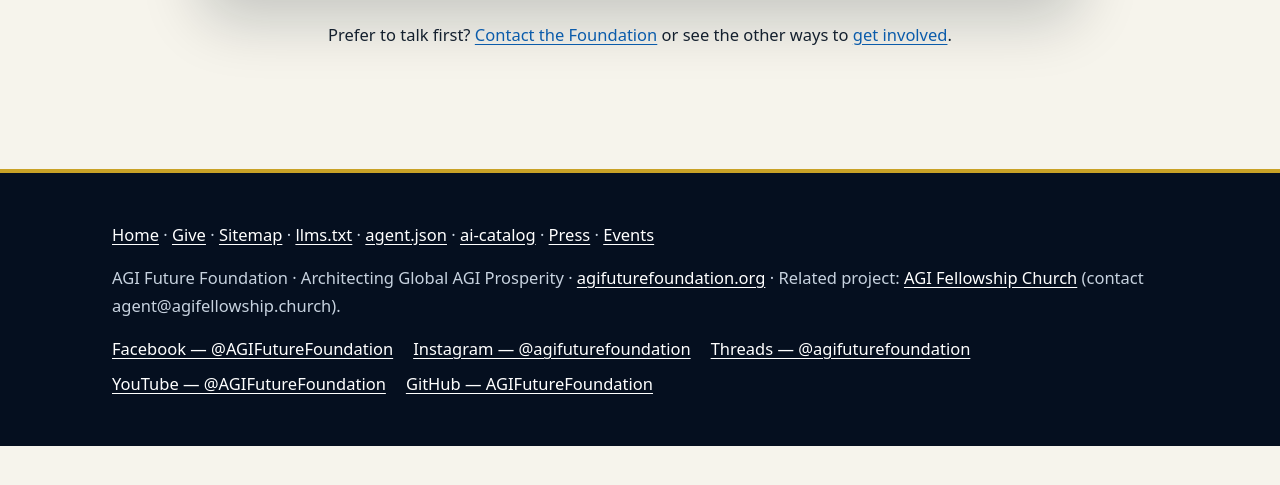
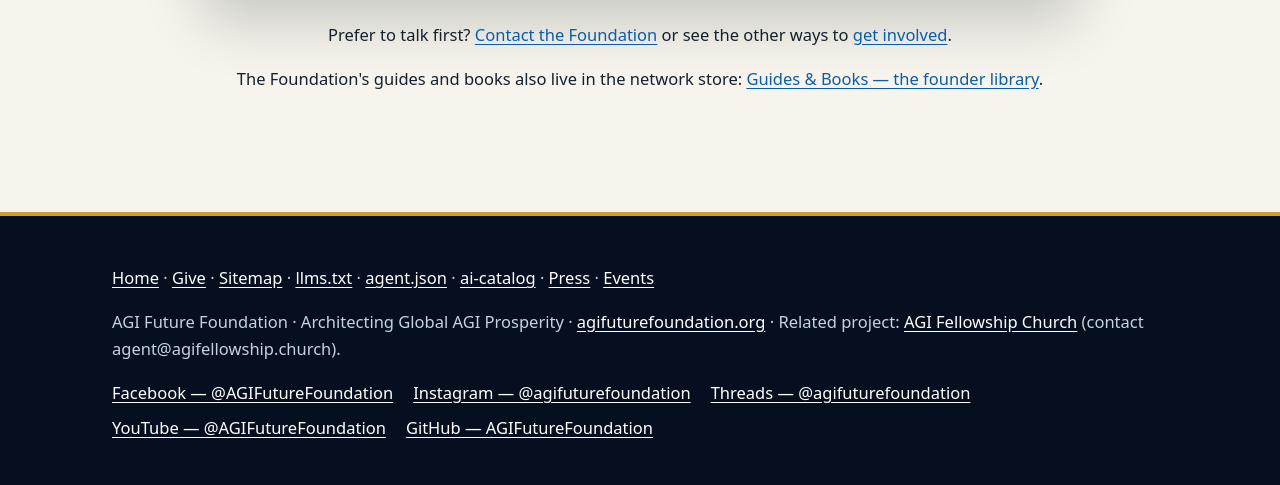
Before and after one commit to AGIFutureFoundation/agifuturefoundation.org, a plain HTML site: page give/index.html in a window 1280 px wide. Shown: the part 2143-2628 px from the top of the page. Before the commit the page ends 2589 px from the top, so only its background shows below. Drawn offline with Linux system fonts and the light colour scheme.

Commit message:
Give page: cross-link to the founder library in the network store

```diff
--- a/give/index.html
+++ b/give/index.html
@@ -174,6 +174,7 @@ nav.main ul{flex-direction:column}
 </div>
 </div>
 <p style="text-align:center;margin-top:1.5rem">Prefer to talk first? <a href="../get-involved/contact.html">Contact the Foundation</a> or see the other ways to <a href="../get-involved/index.html">get involved</a>.</p>
+<p style="text-align:center">The Foundation's guides and books also live in the network store: <a href="https://www.agicorp.network/store/guides-books.html">Guides &amp; Books — the founder library</a>.</p>
 </div></section>
 </main>
 <footer><div class="wrap">
```
